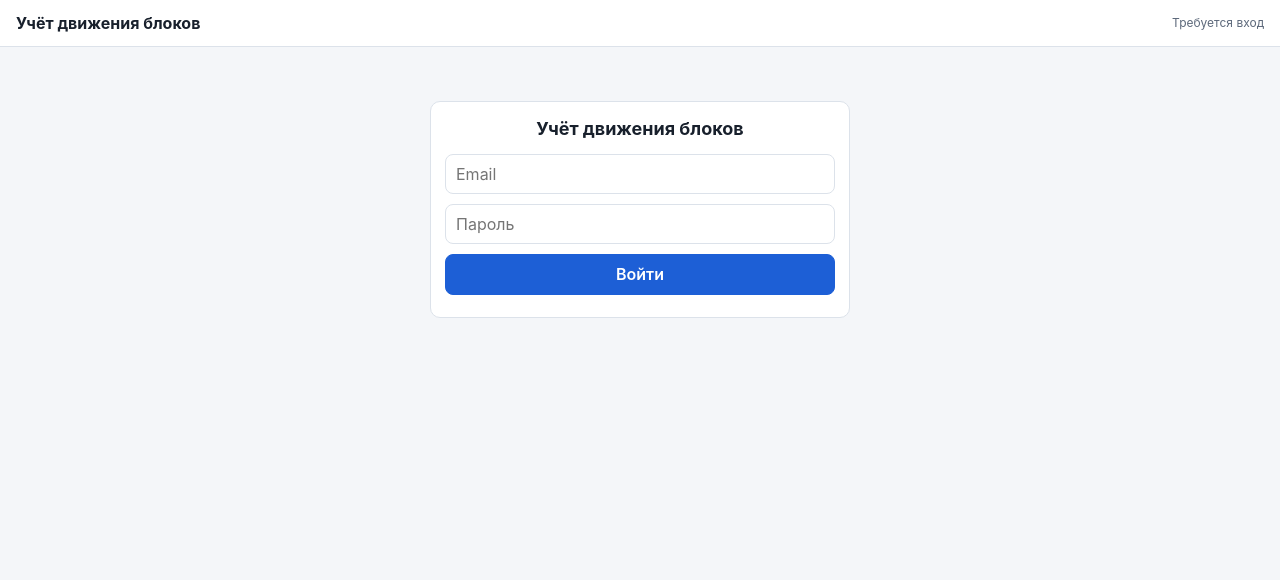
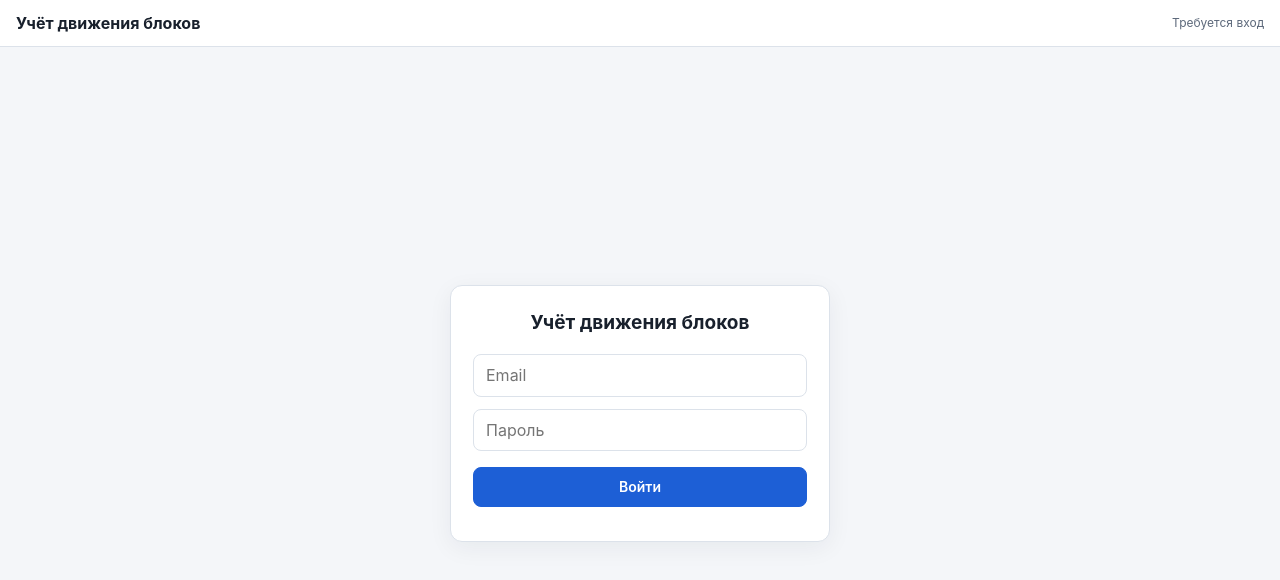
Before and after one commit to likeks/pnk_move, a plain HTML site: page index.html in a window 1280 px wide. Drawn offline with nearby package versions, Linux system fonts and the light colour scheme.

Commit message:
Исправления в форме

```diff
--- a/index.html
+++ b/index.html
@@ -13,6 +13,7 @@
       --muted: #5c687a;
       --border: #dce2ea;
       --accent: #1d5fd6;
+      --accent-hover: #174eb5;
       --accent-soft: #eaf1ff;
       --danger: #c62828;
       --danger-bg: #fdecec;
@@ -62,20 +63,57 @@
       padding: 14px;
       margin-bottom: 14px;
     }
+
+    /* Карточка авторизации по центру */
+    .auth-wrap {
+      min-height: calc(100vh - 96px);
+      display: flex;
+      align-items: center;
+      justify-content: center;
+      padding: 16px;
+    }
     .auth-box {
-      max-width: 420px;
-      margin: 40px auto;
+      width: 100%;
+      max-width: 380px;
+      background: var(--card);
+      border: 1px solid var(--border);
+      border-radius: 12px;
+      padding: 24px 22px;
+      box-shadow: 0 6px 24px rgba(24, 32, 44, 0.06);
+      margin: 0;
     }
     .auth-title {
-      margin: 0 0 12px 0;
-      font-size: 18px;
+      margin: 0 0 18px 0;
+      font-size: 19px;
       font-weight: 700;
       text-align: center;
+      color: var(--text);
+    }
+    .auth-field {
+      margin-bottom: 12px;
     }
     .auth-box input {
       width: 100%;
-      margin-bottom: 10px;
+      min-height: 40px;
+      padding: 9px 12px;
+      border: 1px solid var(--border);
+      border-radius: 8px;
+      font: inherit;
+      background: #fff;
+      color: var(--text);
     }
+    .auth-box input:focus {
+      outline: none;
+      border-color: var(--accent);
+      box-shadow: 0 0 0 3px rgba(29, 95, 214, 0.14);
+    }
+    .auth-submit {
+      width: 100%;
+      min-height: 40px;
+      margin-top: 4px;
+      font-size: 14px;
+    }
+
     .row { display: flex; flex-wrap: wrap; gap: 8px; align-items: center; }
     input, select, button, textarea {
       font: inherit;
@@ -93,11 +131,13 @@
       border-color: var(--accent);
       font-weight: 600;
     }
+    button:hover { background: var(--accent-hover); }
     button.secondary {
       background: #fff;
       color: var(--text);
       border-color: var(--border);
     }
+    button.secondary:hover { background: #f8fafc; }
     button.small { padding: 5px 8px; font-size: 12px; min-height: 30px; }
     button:disabled { opacity: 0.5; cursor: not-allowed; }
 
@@ -158,7 +198,7 @@
     .dup-warn { outline: 2px solid var(--danger); }
 
     .muted { color: var(--muted); font-size: 12px; }
-    .status-msg { font-size: 13px; margin-top: 8px; color: var(--danger); }
+    .status-msg { font-size: 13px; margin-top: 10px; text-align: center; color: var(--danger); }
     .status-msg.ok { color: var(--ok); }
     .grid-2 { display: grid; grid-template-columns: repeat(auto-fit, minmax(300px, 1fr)); gap: 12px; }
     .hidden { display: none !important; }
@@ -174,14 +214,20 @@
 
   <main>
     <!-- Форма входа -->
-    <section class="card auth-box" id="authCard">
-      <div class="auth-title">Учёт движения блоков</div>
-      <form id="loginForm">
-        <input type="email" id="loginEmail" placeholder="Email" required autocomplete="username" />
-        <input type="password" id="loginPassword" placeholder="Пароль" required autocomplete="current-password" />
-        <button type="submit" id="loginBtn" style="width:100%;">Войти</button>
-      </form>
-      <div class="status-msg" id="authStatus"></div>
+    <section class="auth-wrap" id="authCard">
+      <div class="auth-box">
+        <h1 class="auth-title">Учёт движения блоков</h1>
+        <form id="loginForm">
+          <div class="auth-field">
+            <input type="email" id="loginEmail" placeholder="Email" required autocomplete="username" />
+          </div>
+          <div class="auth-field">
+            <input type="password" id="loginPassword" placeholder="Пароль" required autocomplete="current-password" />
+          </div>
+          <button type="submit" id="loginBtn" class="auth-submit">Войти</button>
+        </form>
+        <div class="status-msg" id="authStatus"></div>
+      </div>
     </section>
 
     <!-- Основной интерфейс -->
@@ -410,6 +456,7 @@
 
     let currentUser = null;
     let currentRole = 'viewer';
+    let currentDisplayName = '';
 
     let state = {
       systems: [],
@@ -438,8 +485,9 @@
         bar.innerHTML = `<span class="muted">Требуется вход</span>`;
         return;
       }
+      const label = currentDisplayName ? `${currentDisplayName} (${currentUser.email})` : currentUser.email;
       bar.innerHTML = `
-        <span>${currentUser.email}</span>
+        <span>${label}</span>
         <span class="badge ${currentRole === 'editor' ? '' : 'viewer'}">${currentRole}</span>
         <button class="small secondary" id="logoutBtn">Выйти</button>
       `;
@@ -452,20 +500,18 @@
       currentUser = session?.user || null;
       if (!currentUser) {
         currentRole = 'viewer';
+        currentDisplayName = '';
         renderUserBar();
         $('authCard').classList.remove('hidden');
         $('appSection').classList.add('hidden');
         return;
       }
 
-      const { data: roleRow, error } = await sb
-        .from('user_roles')
-        .select('role, display_name')
-        .ilike('email', currentUser.email.trim())
-        .maybeSingle();
+      const { data: rows, error } = await sb.rpc('get_my_role');
+      const roleRow = Array.isArray(rows) ? rows[0] : rows;
 
       if (error) {
-        setAuthStatus('Ошибка проверки прав в user_roles: ' + error.message);
+        setAuthStatus('Ошибка проверки прав: ' + error.message);
         $('authCard').classList.remove('hidden');
         $('appSection').classList.add('hidden');
         renderUserBar();
@@ -481,6 +527,7 @@
       }
 
       currentRole = roleRow.role || 'viewer';
+      currentDisplayName = roleRow.display_name || '';
       setAuthStatus('');
       renderUserBar();
       applyRoleUI();
@@ -496,7 +543,7 @@
         target_label: targetLabel,
         old_value: String(oldValue ?? ''),
         new_value: String(newValue ?? ''),
-        changed_by: currentUser.email
+        changed_by: currentDisplayName || currentUser.email
       });
     }
 
@@ -671,7 +718,7 @@
           if (rowId) {
             await sb.from('aircraft_blocks').update({
               value: newVal,
-              updated_by: currentUser.email,
+              updated_by: currentDisplayName || currentUser.email,
               updated_at: new Date().toISOString()
             }).eq('id', rowId);
           } else if (newVal) {
@@ -680,7 +727,7 @@
               block_id: blkId,
               slot_index: 1,
               value: newVal,
-              updated_by: currentUser.email
+              updated_by: currentDisplayName || currentUser.email
             });
           }
 
@@ -828,7 +875,6 @@
       `).join('') || `<tr><td colspan="5" class="muted">История пуста</td></tr>`;
     }
 
-    // Вход по email и паролю
     $('loginForm').addEventListener('submit', async (e) => {
       e.preventDefault();
       if (!sb) return;
@@ -837,11 +883,11 @@
       const password = $('loginPassword').value;
 
       if (/[^\x20-\x7E]/.test(email)) {
-        setAuthStatus('В поле Email есть русские буквы или недопустимые символы. Переключите раскладку на английскую.');
+        setAuthStatus('В поле Email есть русские буквы или недопустимые символы.');
         return;
       }
       if (/[^\x20-\x7E]/.test(password)) {
-        setAuthStatus('В поле Пароль есть русские буквы или недопустимые символы. Переключите раскладку на английскую.');
+        setAuthStatus('В поле Пароль есть русские буквы или недопустимые символы.');
         return;
       }
 
@@ -894,7 +940,7 @@
         block_id: blkId,
         value: val,
         item_note: note,
-        updated_by: currentUser.email
+        updated_by: currentDisplayName || currentUser.email
       });
       const locName = state.locations.find((l) => l.id === locId)?.name || locId;
       await logChange('location_items', `${locName}`, '', val);
@@ -921,7 +967,7 @@
         serial_number: serial,
         flag_type: flagType,
         note,
-        updated_by: currentUser.email,
+        updated_by: currentDisplayName || currentUser.email,
         updated_at: new Date().toISOString()
       }, { onConflict: 'block_id,serial_number,flag_type' });
       await logChange('serial_flags', `Пометка ${serial}`, '', flagType);
@@ -939,7 +985,7 @@
         block_id: blkId,
         serial_number: serial,
         comment_text: text,
-        updated_by: currentUser.email
+        updated_by: currentDisplayName || currentUser.email
       });
       await logChange('serial_comments', `Комментарий зав. № ${serial}`, '', text);
       $('commentSerialInput').value = '';
@@ -987,7 +1033,7 @@
         symptom,
         remedy,
         kun,
-        created_by: currentUser.email
+        created_by: currentDisplayName || currentUser.email
       });
       await logChange('fault_logs', `Отказ зав. № ${serial || ''}`, '', symptom);
       $('faultSerialInput').value = '';
```
